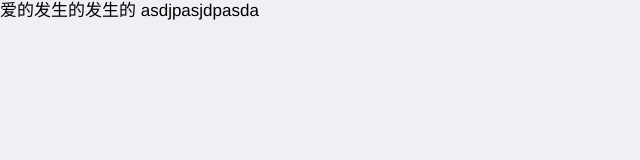
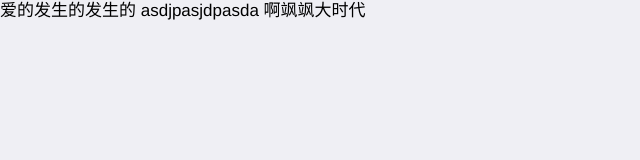
Before and after one commit to 13609729974/myapp, a plain HTML site: page index.html in a window 1280 px wide. Shown: the whole page, without its empty margins (0-640 px from the left). Drawn offline with Linux system fonts and the light colour scheme.

Commit message:
我的第三次更新

```diff
--- a/index.html
+++ b/index.html
@@ -14,5 +14,6 @@
 <body>
 	爱的发生的发生的
 	asdjpasjdpasda
+	啊飒飒大时代
 </body>
 </html>
```
